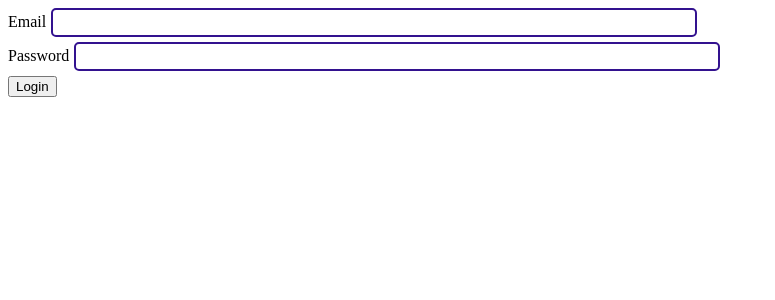
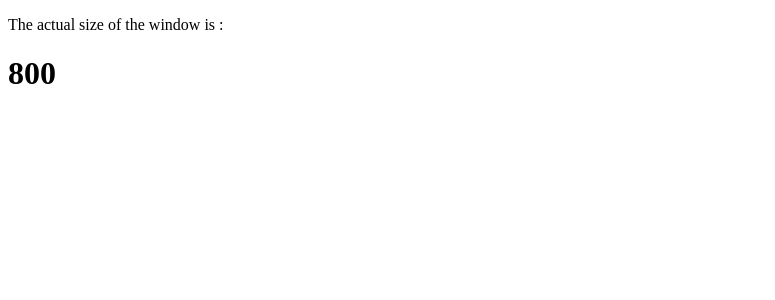
Before and after one commit to ummesalmaali/react-hooks-projects, a Next.js app: page / in a window 1280 px wide. Shown: the top 300 px of the page, without its empty margins (0-775 px from the left). Built offline with nearby package versions, Linux system fonts and the light colour scheme.

Commit message:
useEffect clean up added

```diff
--- /dev/null
+++ b/components/Forms/UseEffects/UseEffect.js
@@ -0,0 +1,28 @@
+import React, { useEffect, useState } from "react";
+
+const UseEffect = () => {
+  const [count, setCount] = useState(0);
+  useEffect(() => {
+    if (count >= 1) {
+      document.title = `Chats ( ${count})`;
+    } else {
+      document.title = `chats`;
+    }
+  }, [count]);
+  console.log("calling from outside of useeffect");
+
+  useEffect(() => {
+    console.log("i am good");
+  }, []);
+
+  return (
+    <div>
+      <h1>{count}</h1>
+      <button className="btn" onClick={() => setCount(count + 1)}>
+        Click Here 🤣
+      </button>
+    </div>
+  );
+};
+
+export default UseEffect;
--- /dev/null
+++ b/components/Forms/UseEffects/UseEffect2.js
@@ -0,0 +1,26 @@
+import React, { useEffect, useState } from "react";
+const UseEffect2 = () => {
+  const [widthCount, setWidthCount] = useState(window.screen.width);
+
+  const actualWidth = () => {
+    setWidthCount(window.innerWidth);
+  };
+
+  useEffect(() => {
+    window.addEventListener("resize", actualWidth);
+    console.log("add Event");
+
+    return () => {
+      console.log("remove event");
+      window.removeEventListener("resize", actualWidth);
+    };
+  });
+  return (
+    <div>
+      <p>The actual size of the window is :</p>
+      <h1>{widthCount}</h1>
+    </div>
+  );
+};
+
+export default UseEffect2;
--- a/pages/index.js
+++ b/pages/index.js
@@ -1,12 +1,14 @@
-import Head from "next/head";
-import Image from "next/image";
-import { useState } from "react";
-import Form from "../components/Forms/Form";
-import HooksRules from "../components/HooksRules";
-import ShortCirEval from "../components/ShortCirEval";
-import ToDo from "../components/ToDo";
-import UseStateArray from "../components/UseStateArray";
-import UseStateObj from "../components/UseStateObj";
+// import Head from "next/head";
+// import Image from "next/image";
+// import { useState } from "react";
+// import Form from "../components/Forms/Form";
+// import UseEffect from "../components/Forms/UseEffects/UseEffect";
+import UseEffect2 from "../components/Forms/UseEffects/UseEffect2";
+// import HooksRules from "../components/HooksRules";
+// import ShortCirEval from "../components/ShortCirEval";
+// import ToDo from "../components/ToDo";
+// import UseStateArray from "../components/UseStateArray";
+// import UseStateObj from "../components/UseStateObj";
 
 export default function Home() {
   // const [myName, setMyName] = useState("umme");
@@ -31,7 +33,9 @@ export default function Home() {
       {/* <UseStateObj /> */}
       {/* <ToDo /> */}
       {/* <ShortCirEval /> */}
-      <Form />
+      {/* <Form /> */}
+      {/* <UseEffect /> */}
+      <UseEffect2 />
     </div>
   );
 }
```
